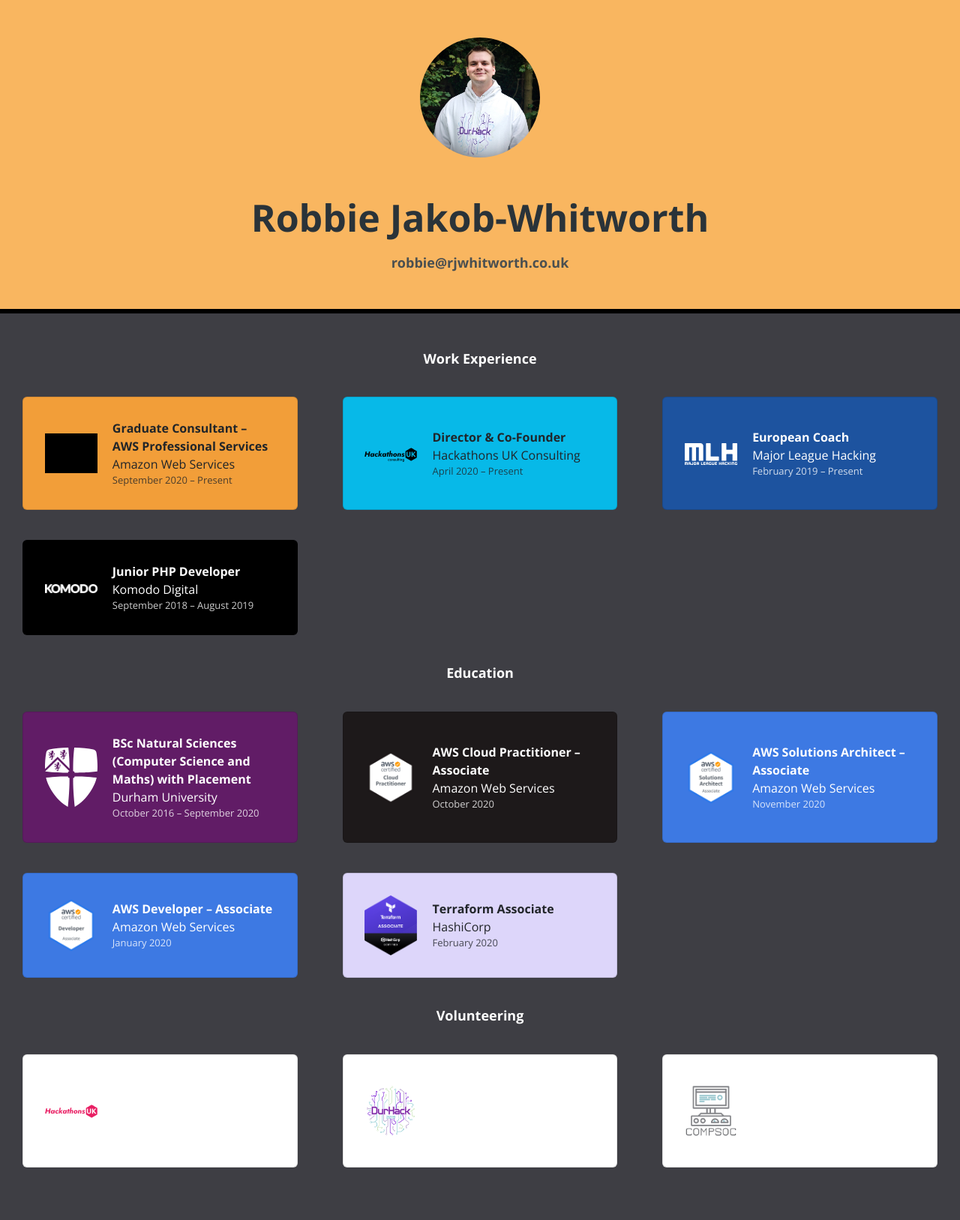
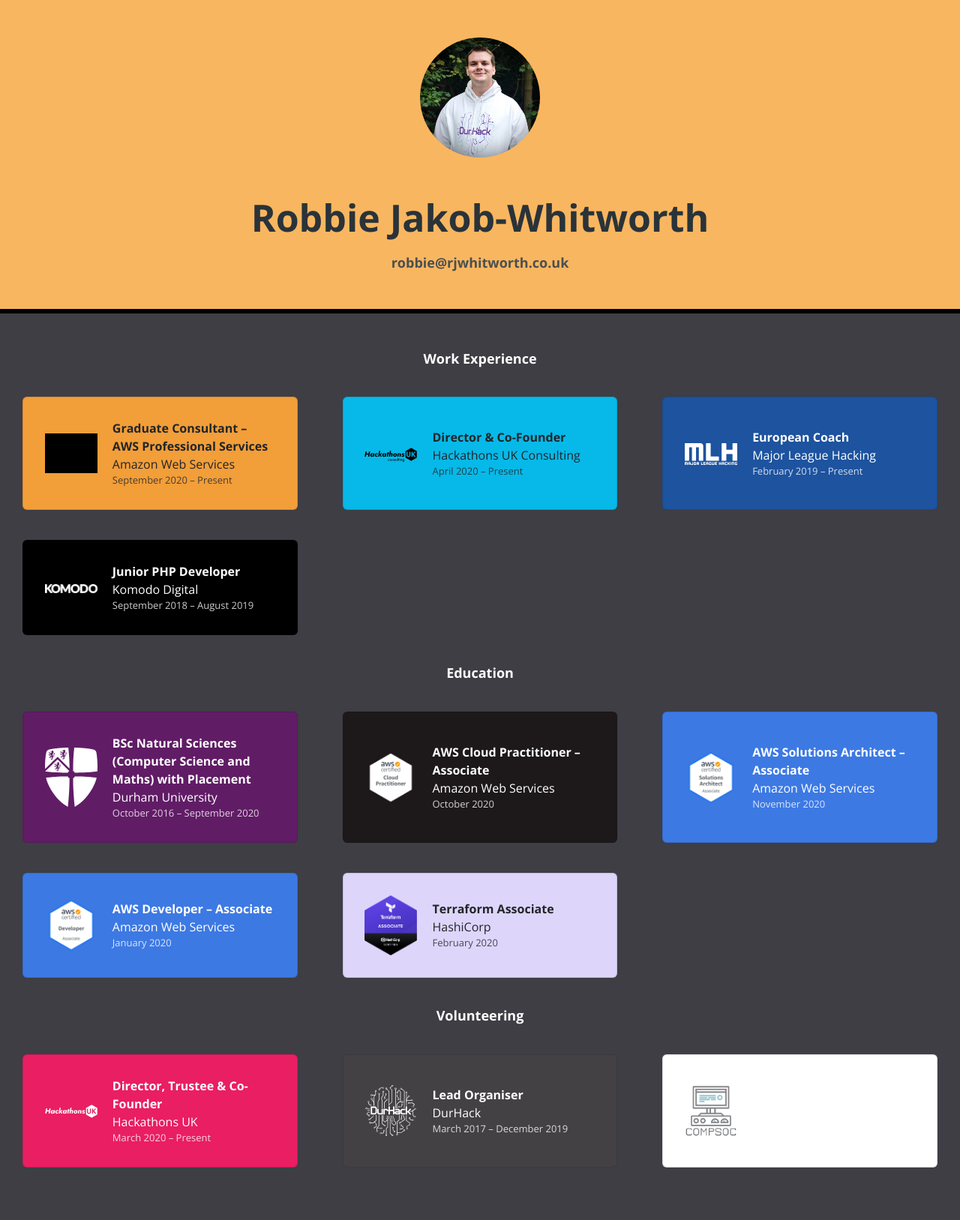
Before and after one commit to robzwolf/website, a Jekyll site: the page built from index.html, in a window 1280 px wide. Shown: the whole page at 75% size. Built offline with Jekyll 4.4.1, drawn with Linux system fonts in a browser that asks for light colours; nearby versions of some CDN libraries; grey boxes are pictures that could not be loaded.

Commit message:
Add HUK and DH colours

```diff
--- a/_data/volunteering.yml
+++ b/_data/volunteering.yml
@@ -2,13 +2,16 @@
   company: Hackathons UK
   dates: March 2020 – Present
   logo: huk.svg
+  class: huk
 
 - role: Lead Organiser
   company: DurHack
   dates: March 2017 – December 2019
-  logo: dh.png
+  logo: dh.svg
+  class: dh
 
 - role: President
   company: Durham University Computing Society
   dates: March 2017 – December 2019
   logo: compsoc.png
+  class: compsoc
--- a/_includes/volunteering.html
+++ b/_includes/volunteering.html
@@ -1,7 +1,7 @@
 <h2>Volunteering</h2>
 <div class="card-container">
     {% for item in site.data.volunteering %}
-    <div class="card">
+    <div class="card {{ item.class }}">
         <div class="icon">
             <img src="./assets/img/volunteering/{{ item.logo }}">
         </div>
--- a/_sass/cards.scss
+++ b/_sass/cards.scss
@@ -75,4 +75,14 @@
 
         @include darkText($crush: false);
     }
+
+    &.huk {
+        background: #e91e63;
+        @include lightText;
+    }
+
+    &.dh {
+        background: #434144;
+        @include lightText($blow-out: false);
+    }
 }
```
Also changed, not shown: assets/img/volunteering/dh.png (deleted), assets/img/volunteering/dh.svg (added).
